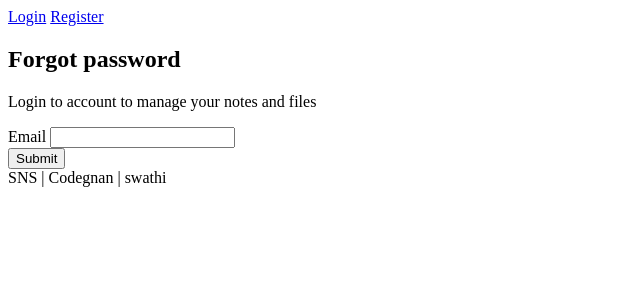
After one commit to swathivara28/Flask-sns-project-, a Flask app: page /forgot-password in a window 1280 px wide. The commit adds this page. Shown: the top 300 px of the page, without its empty margins (0-640 px from the left). Run offline with Flask 3, Linux system fonts and the light colour scheme.

Commit message:
Update Flask SNS project

```diff
--- a/app.py
+++ b/app.py
@@ -1,120 +1,125 @@
-from flask import Flask, render_template, request, redirect, session
+from flask import Flask, render_template, request,redirect,session
 
-from database import createTables, AuthQueries
+from database import createTables,AuthQueries
 import random
-from utils import EmailTemplates, sendEmail
+from  utils import EmailTemplates,sendEmail
 from utils import generateHashPassword, validateHashPassword
 
 app = Flask(__name__)
-app.secret_key = "swathi@25"
+app.secret_key = "bhavani@123"
 
-
-# Home route
+# home route
 @app.route('/')
 def home():
     return render_template('home.html')
 
 
-# Login
+# login
 @app.route("/login", methods=['GET', 'POST'])
 def login():
-
     # GET request
     if request.method == 'GET':
         return render_template('login.html')
 
     # POST request
-    # login code here
+    if request.method == 'POST':
+        email = request.form.get('email')
+        password =request.form.get('password')
+        status, user = AuthQueries.checkEmailExists(email=email, data=True)
+        if status == False:
+            print(user)
+            return redirect('/login')
+        # match password
+        status = validateHashPassword(password=password,
+                                      hash_password=user['hashpassword'])
+        if status == False:
+            print("Password incorrect")
+            return redirect('/login')
+        # redirect to dashboard page
+        return redirect('/dashboard')
 
 
-# Register
+
+
+# register
 @app.route("/register", methods=['GET', 'POST'])
 def register():
-
     # GET request
     if request.method == 'GET':
         return render_template('register.html')
 
     # POST request
     if request.method == 'POST':
-
         name = request.form.get('username')
-        email = request.form.get('email')
-        password = request.form.get('password')
-        confirm_password = request.form.get('confirm_password')
-
-        print(name, email, password, confirm_password)
-
-        # Check password and confirm password
+        email =request.form.get('email')
+        password =request.form.get('password')
+        confirm_password =request.form.get('confirm_password')
+        print(name,email,password,confirm_password)
+        # check password and confirm_password both are same or not
+        # check email already exist or not
+        # generate otp
+        # send otp via email
+        # redirect to verify otp page
         if password != confirm_password:
             print("password miss match")
             return redirect('/register')
-
-        # Check email already exists
-        status, msg = AuthQueries.checkEmailExists(email=email)
-
+        status,msg = AuthQueries.checkEmailExists(email=email)
         if status == True:
             print(msg)
             return redirect('/login')
-
         print(msg)
 
-        # Generate OTP
-        otp = random.randint(1000, 9999)
-
-        # Email body
-        body = EmailTemplates.registerEmailTemplate(
-            otp=otp,
-            username=name
-        )
-
-        # Send OTP
-        status, msg = sendEmail(
-            to_email=email,
-            subject="SNS Management Register!!!",
-            body=body
-        )
-
+        otp = random.randint(1000,9999) # it generate 4 digit random number
+        body = EmailTemplates.registerEmailTemplate(otp=otp,username=name)
+        status,msg = sendEmail(to_email=email,
+                               subject = "SNS Management register!!!",
+                               body = body)
         if status == False:
             print(msg)
             return redirect('/register')
-
-        # Store data in session
         session.clear()
         session['otp'] = otp
         session['username'] = name
         session['email'] = email
         session['password'] = password
-
-        # Go to OTP page
         return redirect('/verify-otp')
 
-
-# Verify OTP
-@app.route('/verify-otp', methods=['GET', 'POST'])
-def verify_otp():
-
-    if request.method == 'GET':
-        return render_template('verify-otp.html')
-
-    # OTP verification code here
-    if request.method=='POST':
-        otp=int(request.form.get('otp'))
-        #matchotp
+@app.route('/verify-otp',methods=['GET','POST'])
+def verifyotp():
+    if request.method =='GET':
+        return render_template("verify-otp.html")
+    if request.method == 'POST':
+        otp = int(request.form.get('otp'))
+        # match otp
         if otp != session['otp']:
             print("OTP Incorrect")
             return redirect('/verify-otp')
-        hash_password=generateHashPassword(password=session['password'])
-        status,msg=AuthQueries.insertUserRecord(username=session['username'],email=session['email'],hash_password=hash_password)
+        # store user data in database
 
+        hash_password = generateHashPassword(password=session['password'])
+        status, msg = AuthQueries.insertUserRecord(username=session['username'],
+                                                   email=session['email'],
+                                                   hash_password=hash_password)
         if status == False:
             print(msg)
             return redirect('/')
+
         return redirect('/login')
+
+@app.route ('/forgot-password',methods=['GET','POST'])
+def forgot_password():
+    if request.method =='GET':
+        return render_template('forgot_password.html')
 
 
 
 
+# dashboard
+@app.route('/dashboard')
+def dashboard():
+    return "This is dashboard page"
+
+# main
 if __name__ == "__main__":
     print(createTables())
     app.run(debug=True)
--- /dev/null
+++ b/templates/forgot_password.html
@@ -0,0 +1,32 @@
+{% extends "base.html" %}
+
+    {% block title %}
+        forgot-password
+    {% endblock %}
+
+
+
+{% block navmenu %}
+    <a href="/login">Login</a>
+    <a href="/register">Register</a>
+{% endblock %}
+
+{% block content %}
+    <div>
+        <h2>Forgot password</h2>
+        <p>Login to account to manage your notes and files</p>
+
+        <div>
+            <form action="#" method="POST">
+                <div>
+                    <label for="email">Email</label>
+                    <input type="email" name="email" id="">
+                </div>
+                <div>
+                    <button type = "submit">Submit</button>
+                </div>
+
+            </form>
+        </div>
+    </div>
+{% endblock %}
--- a/templates/register.html
+++ b/templates/register.html
@@ -38,7 +38,7 @@
                     <button type="submit">Submit</button>
                 </div>
                 <p>
-                    Don't know password <a href="#">Forget password</a>
+                    Do you have account?<a href="/login">login</a>
                 </p>
             </form>
         </div>
--- a/utils.py
+++ b/utils.py
@@ -5,53 +5,69 @@ from dotenv import load_dotenv
 import os
 import bcrypt
 
-SMTP_SERVER="smtp.gmail.com"
-SMTP_PORT=587
-SENDER_EMAIL=os.getenv('sender_email')
-SENDER_PASSKEY=os.getenv('passkey')
 
-def sendEmail(to_email:str,subject:str,body:str):
-    msg=MIMEMultipart()
-    msg['From']=SENDER_EMAIL
-    msg['To']=to_email
-    msg['Subject']=subject
-    msg.attach(MIMEText(body,'plain'))
+load_dotenv()
+
+SMTP_SERVER = "smtp.gmail.com"
+SMTP_PORT = 587
+SENDER_EMAIL = os.getenv('sender_email')
+SENDER_PASSKEY = os.getenv('passkey')
+
+def sendEmail(to_email: str, subject: str, body: str):
+    print(SENDER_EMAIL,SENDER_PASSKEY)
+    msg = MIMEMultipart()
+    msg['From'] = SENDER_EMAIL
+    msg['To'] = to_email
+    msg['Subject'] = subject
+    msg.attach(MIMEText(body, 'plain'))
     try:
-        server=smtplib.SMTP(host=SMTP_SERVER,port=SMTP_PORT)
+        server = smtplib.SMTP(
+            host=SMTP_SERVER,
+            port=SMTP_PORT
+        )
         server.starttls()
-        server.login(user=SENDER_EMAIL,password=SENDER_PASSKEY)
-        server.sendmail(SENDER_EMAIL,to_email,msg.as_string())
+        server.login(
+            user=SENDER_EMAIL,
+            password=SENDER_PASSKEY
+        )
+        server.sendmail(
+            SENDER_EMAIL,
+            to_email,
+            msg.as_string()
+        )
         server.quit()
-        return True, "Email send to Registerd Mail"
+        return True, "Email sent to Registered Mail"
     except Exception as e:
-        return False, f"Something wrong in utils.py-sendEmail():{e}"
+        return False, f"Something wrong in utils.py-sendEmail(): {e}"
 
 
-def generateHashPassword(password: str):
-    return bcrypt.hashpw(
-        password.encode('utf-8'),
-        bcrypt.gensalt()
+
+# generate hashpassword
+def generateHashPassword(password:str):
+    hash_password = bcrypt.hashpw(
+        password=password.encode('utf-8'),
+        salt=bcrypt.gensalt(4)
     )
+    return hash_password
 
-
-def validateHashPassword(password: str, hash_password):
-    return bcrypt.checkpw(
-        password.encode('utf-8'),
-        hash_password
-    )
-
+# validate hash password
+def validateHashPassword(password:str, hash_password:str):
+    status = bcrypt.checkpw(password = password.encode('utf-8'),
+                          hashed_password=hash_password.encode('utf-8')
+                          )
+    return status
 class EmailTemplates:
     @staticmethod
     def registerEmailTemplate(otp:int, username:str="Dear"):
-        templates = f"""Hello {username},
-        Thanks for chosing SNS app to  manage your files and notes
+        template = f"""Hello{username},
+        Thanks for choosing SNS app to manage ypur files and Notes
 
-        Your OTP:{otp}
+        Your OTP: {otp}
 
-        if your not registering tothis app, simple ignore this email and don't share otp with any one.
+        If your registering to this app, simple ignore this email and don't share OTP with any one.
 
         Thank you
 
-        Best Wishes
+        Besh whises,
         SNS Management"""
-        return templates
+        return template
```
Also changed, not shown: database/utilsDB.py (+20 -17 lines), templates/login.html (+10 -9 lines), templates/reset-password.html (added, +36 -0 lines).
